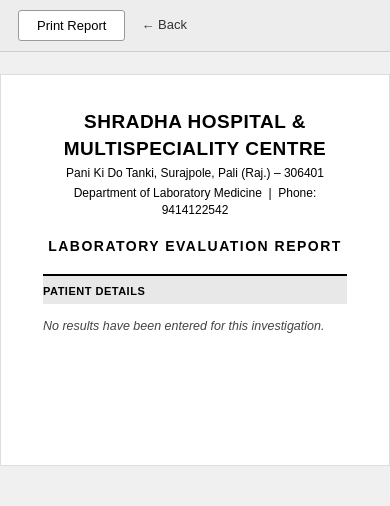
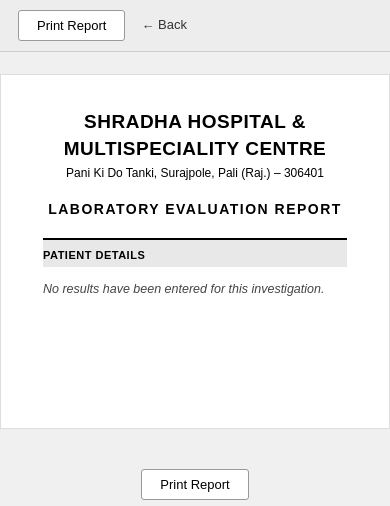
Before and after one commit to drpratapseervi-create/ShradhaHMS-2026, a Django app: template hms/templates/lab/report_print.html in a window 390 px wide. Shown: the top 506 px of the page. Run offline with Django 4.2, Linux system fonts and the light colour scheme; the template is opened without the code that fills it, so the values that code supplies are empty.

Commit message:
Lab report print: remove Department of Laboratory Medicine / phone line
Co-Authored-By: Claude Sonnet 5 <noreply@anthropic.com>
Claude-Session: https://claude.ai/code/session_01XD66TG782RPiiLN4kSoN8o

```diff
--- a/hms/templates/lab/report_print.html
+++ b/hms/templates/lab/report_print.html
@@ -162,7 +162,6 @@
 
   <div class="hospital-name">Shradha Hospital &amp; Multispeciality Centre</div>
   <div class="hospital-sub">Pani Ki Do Tanki, Surajpole, Pali (Raj.) &ndash; 306401</div>
-  <div class="hospital-sub">Department of Laboratory Medicine &nbsp;|&nbsp; Phone: 9414122542</div>
 
   <div class="report-title">Laboratory Evaluation Report</div>
   <div class="report-subtitle">{{ item.investigation.name }}</div>
```
